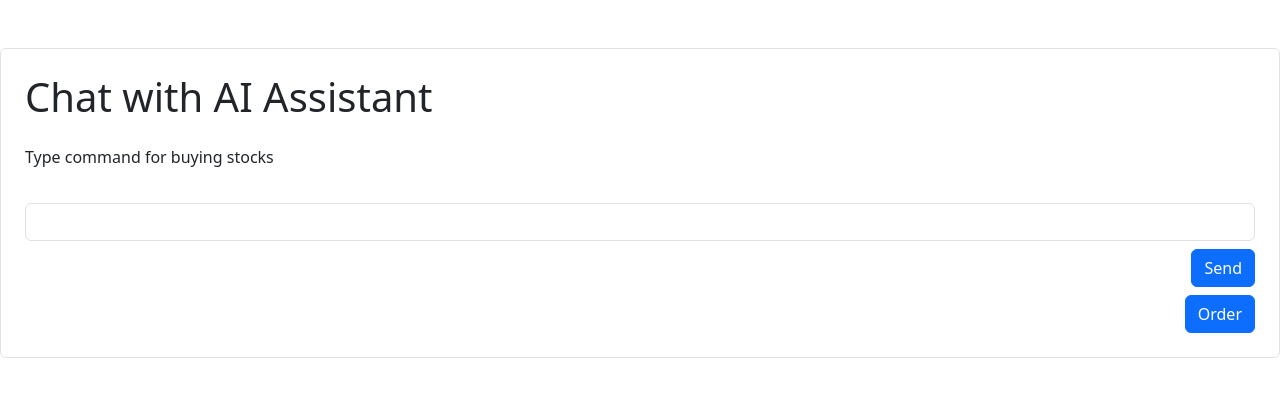
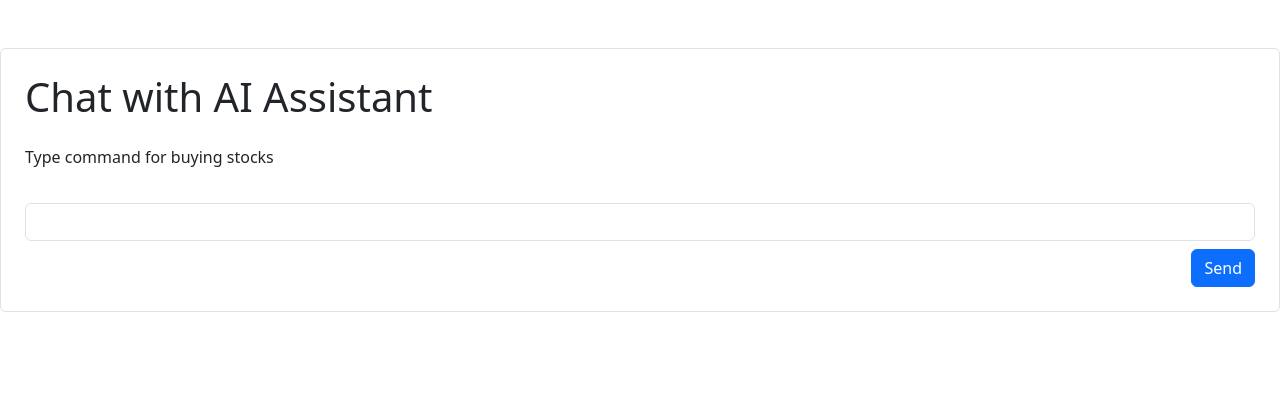
Before and after one commit to mashkovd/ai-assistant-ui, a Vue app: page /chat in a window 1280 px wide. Shown: the top 396 px of the page. Built offline with nearby package versions, Linux system fonts and the light colour scheme; no server answers; sample sign-in values are in the browser's storage.

Commit message:
remove button Order

```diff
--- a/src/components/Chat.vue
+++ b/src/components/Chat.vue
@@ -13,9 +13,9 @@
       <div class="d-flex justify-content-end">
         <button type="submit" class="btn btn-primary mt-2">Send</button>
       </div>
-      <div class="d-flex justify-content-end">
-        <button type="button" @click="placeOrder" class="btn btn-primary mt-2">Order</button>
-      </div>
+<!--      <div class="d-flex justify-content-end">-->
+<!--        <button type="button" @click="placeOrder" class="btn btn-primary mt-2">Order</button>-->
+<!--      </div>-->
     </form>
     <div v-if="errorMessage" class="text-danger">
       {{ errorMessage }}
```
